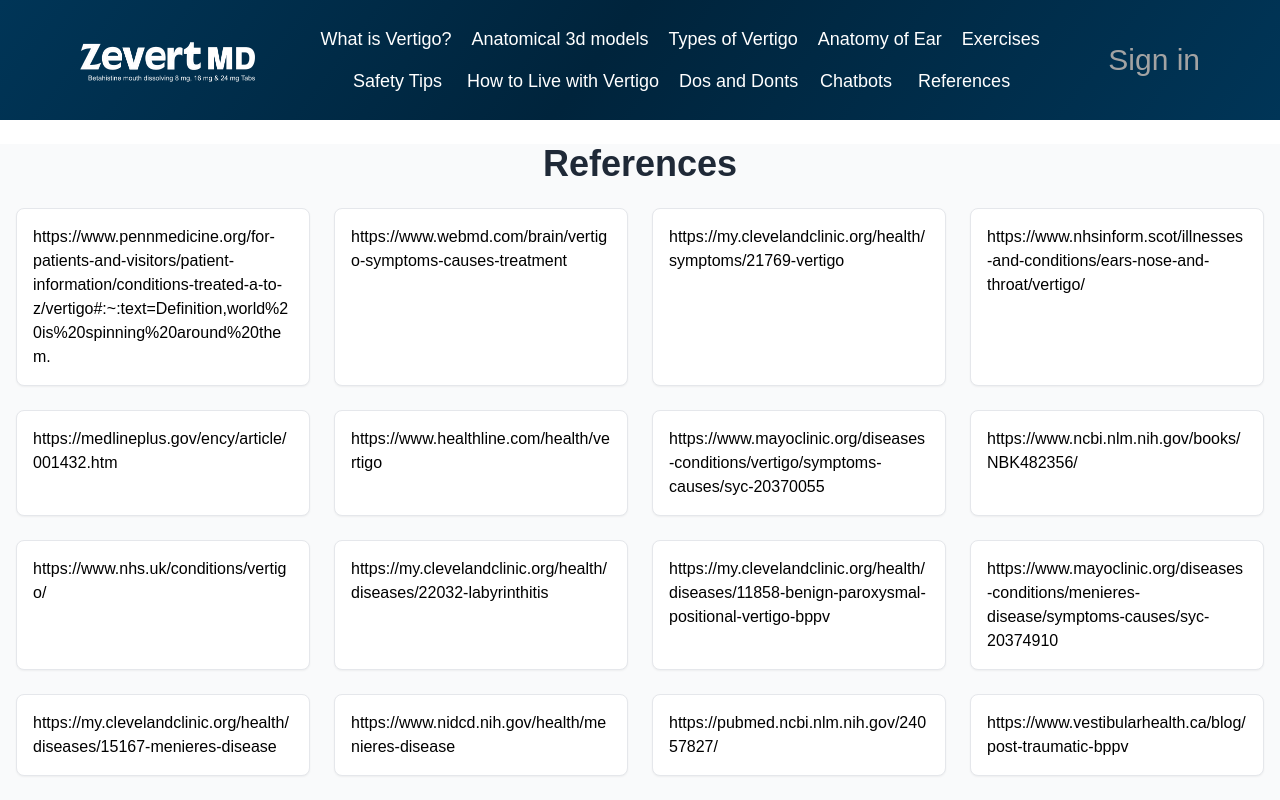
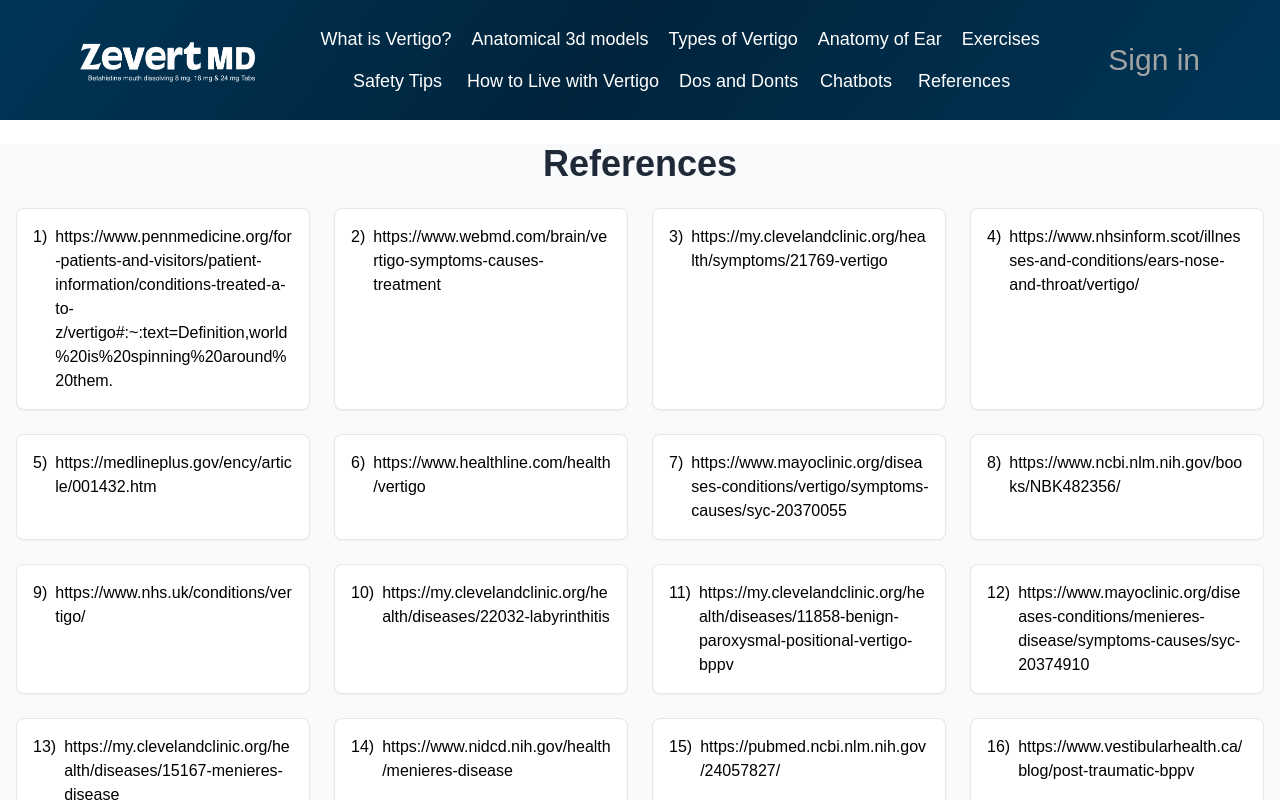
Before and after one commit to Deepsoni5/zevertvertigo1, a Next.js app: page /ref in a window 1280 px wide. Shown: the top 800 px of the page. Built offline with nearby package versions, Linux system fonts and the light colour scheme; no server answers.

Commit message:
add numbers in link

```diff
--- a/app/components/CauseContainer.jsx
+++ b/app/components/CauseContainer.jsx
@@ -32,7 +32,7 @@ const CauseContainer = () => {
             spinning around you. Seeking guidance from a doctor can help you
             find the cause and best ways to manage vertigo.
           </p>
-          <WhatsappButtonVideo />
+          <WhatsappButtonVideo link="" />
         </div>
       </div>
     </div>
--- a/app/components/HeroContainer.jsx
+++ b/app/components/HeroContainer.jsx
@@ -34,7 +34,7 @@ const HeroContainer = () => {
             ear, head injuries, or other health issues, making you feel
             off-balance or unsteady.
           </p>
-          <WhatsappButtonVideo />
+          <WhatsappButtonVideo link="https://www.youtube.com/watch?v=5Lh1INdRHKg" />
         </div>
       </div>
     </div>
--- a/app/ref/page.jsx
+++ b/app/ref/page.jsx
@@ -85,11 +85,12 @@ function Reference() {
             {links.map((link, index) => (
               <a
                 key={index}
-                className="block p-4 bg-white border border-gray-200 rounded-lg shadow-sm hover:shadow-md hover:bg-gray-100 transition duration-200"
+                className="flex  p-4 bg-white border border-gray-200 rounded-lg shadow-sm hover:shadow-md hover:bg-gray-100 transition duration-200"
               >
+                <span className="text-md font-medium mr-2">{index + 1})</span>
                 <span
                   className="text-md font-medium break-words"
-                  style={{ wordBreak: "break-word" }}
+                  style={{ wordBreak: "break-word", overflowWrap: "anywhere" }}
                 >
                   {link}
                 </span>
```
